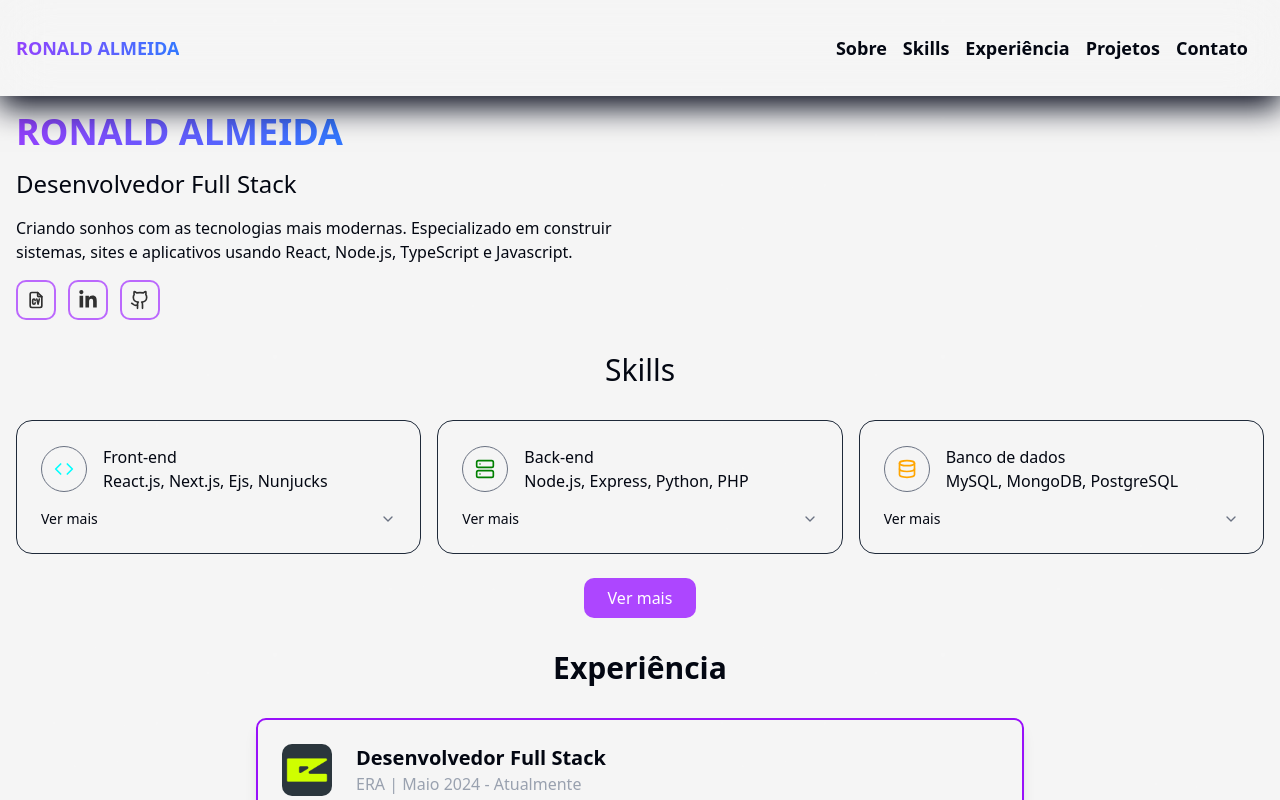
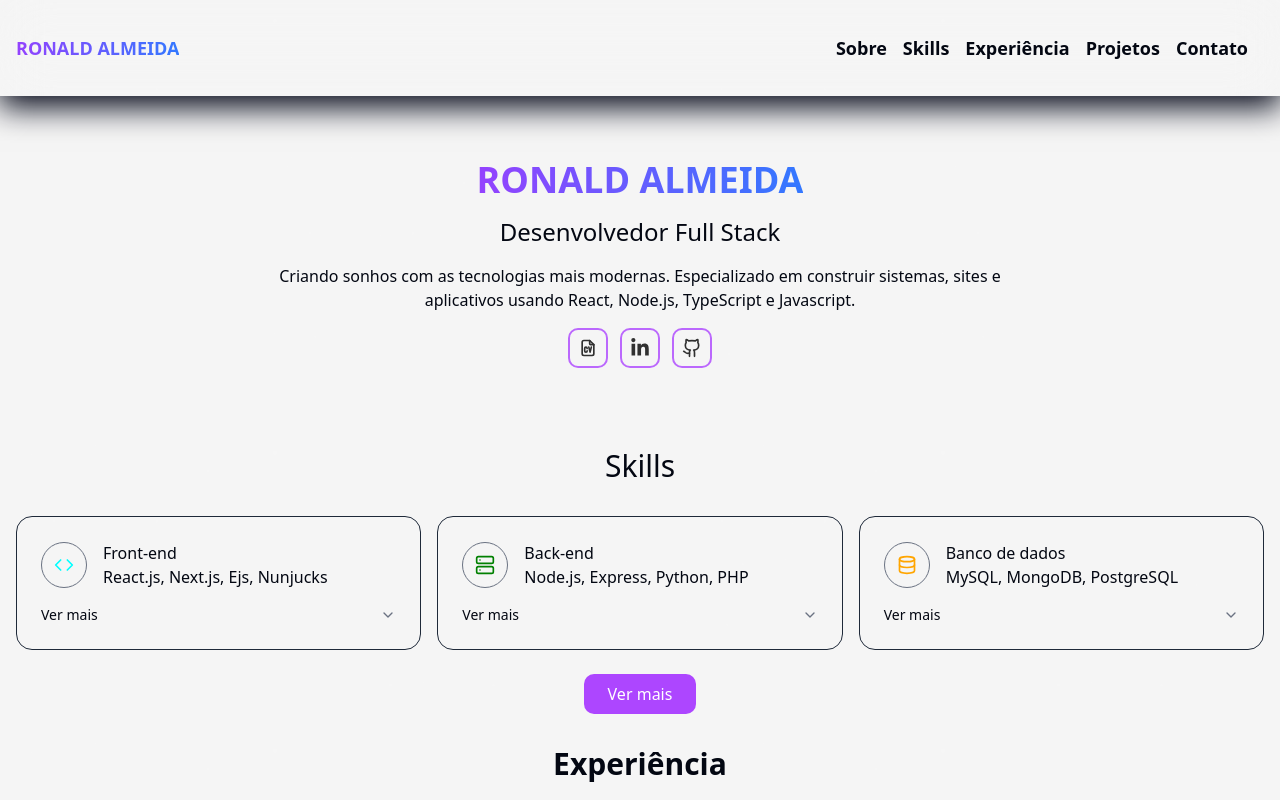
Before and after one commit to Ronald785/ronald-almeida, a Next.js app: page / in a window 1280 px wide. Shown: the top 800 px of the page. Built offline with nearby package versions, Linux system fonts and the light colour scheme.

Commit message:
Update home

```diff
--- a/src/app/components/home.tsx
+++ b/src/app/components/home.tsx
@@ -7,20 +7,23 @@ export default function Home() {
     return (
         <section
             id="home"
-            className="mt-24 max-w-7xl m-auto bg-1 grid grid-cols-1 md:grid-cols-2 gap-1 stars p-4"
+            className="mt-36 max-w-3xl m-auto bg-1 grid grid-cols-1 md:grid-cols-1 gap-1 stars p-4 mb-12"
         >
-            <div className="flex flex-col justify-center items-center md:items-start">
+            <div className="flex flex-col justify-center items-center ">
                 <h1 className="text-3xl md:text-4xl font-extrabold">
                     Ronald Almeida
                 </h1>
                 <h3 className="text-2xl mt-4">Desenvolvedor Full Stack</h3>
-                <p className="mt-4 text-center md:text-start">
+                <p className="mt-4 text-center">
                     Criando sonhos com as tecnologias mais modernas.
                     Especializado em construir sistemas, sites e aplicativos
                     usando React, Node.js, TypeScript e Javascript.
                 </p>
                 <div className="mt-4 flex gap-3">
-                    <Link href={"https://github.com/Ronald785"} target="_blank">
+                    <Link
+                        href={"/assets/archives/CV - Ronald Almeida.pdf"}
+                        target="_blank"
+                    >
                         <div className="border-2 border-chart-4 rounded-lg p-2 opacity-80 hover:opacity-90 flex justify-center items-center">
                             <TbFileCv
                                 size={20}
@@ -28,7 +31,10 @@ export default function Home() {
                             />
                         </div>
                     </Link>
-                    <Link href={"https://github.com/Ronald785"} target="_blank">
+                    <Link
+                        href={"https://www.linkedin.com/in/ronald785/"}
+                        target="_blank"
+                    >
                         <div className="border-2 border-chart-4 rounded-lg p-2 opacity-80 hover:opacity-90 flex justify-center items-center">
                             <FaLinkedinIn
                                 size={20}
@@ -46,7 +52,6 @@ export default function Home() {
                     </Link>
                 </div>
             </div>
-            <div className="div"></div>
         </section>
     );
 }
```
